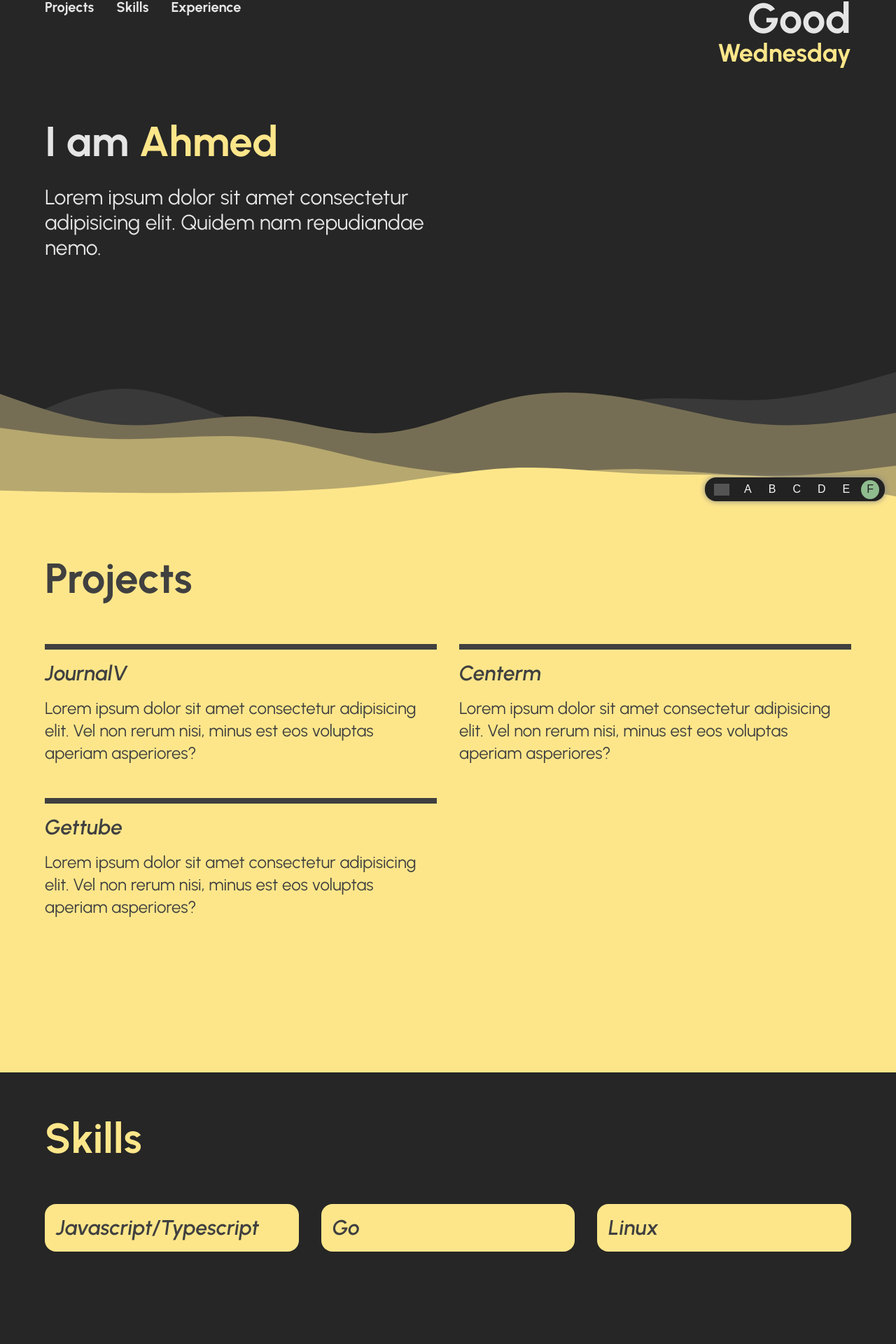
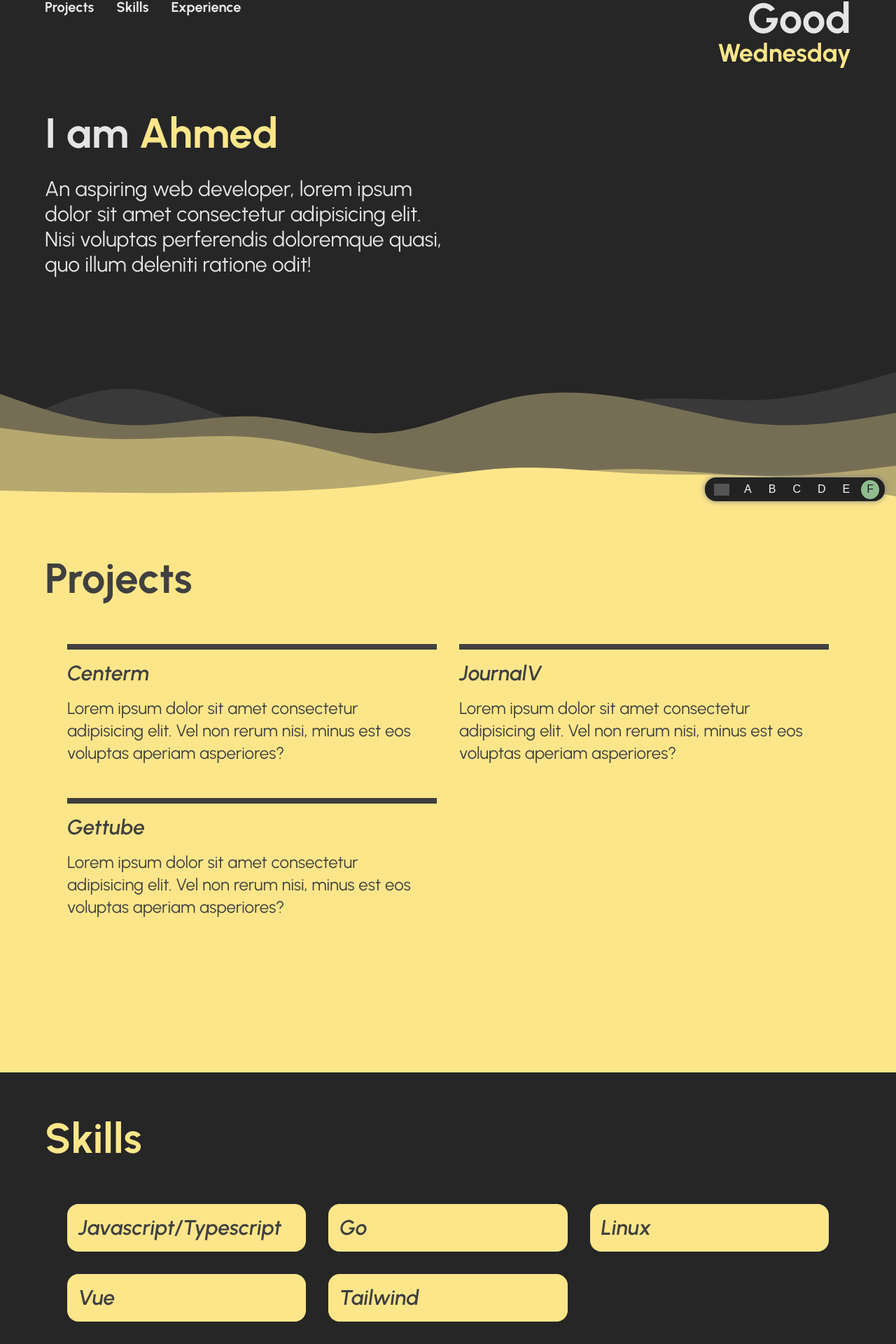
Before and after one commit to ahme-dev/portfolio-yellow, a Vue app: page / in a window 1280 px wide. Shown: the part 68-1988 px from the top of the page at 70% size. Built offline with nearby package versions, Linux system fonts and the light colour scheme; grey boxes are pictures that could not be loaded.

Commit message:
feat: use separate file to store info

```diff
--- a/src/App.vue
+++ b/src/App.vue
@@ -1,6 +1,7 @@
 <script setup lang="ts">
   import { useNow, useDateFormat } from "@vueuse/core";
   import Version from "./components/Version.vue";
+  import { info, skills, projects } from "./info";
 
   const formatted = useDateFormat(useNow(), "dddd");
 </script>
@@ -18,20 +19,11 @@
         :delay="100"
       >
         <a
-          href="#projects"
+          v-for="el in ['Projects', 'Skills', 'Experience']"
+          :href="'#' + el.toLocaleLowerCase()"
           class="text-xl font-bold cursor-pointer hover:(text-amber-200)"
-          >Projects</a
-        >
-        <a
-          href="#skills"
-          class="text-xl font-bold cursor-pointer hover:(text-amber-200)"
-          >Skills</a
-        >
-        <a
-          href="#experience"
-          class="text-xl font-bold cursor-pointer hover:(text-amber-200)"
-          >Experience</a
-        >
+          >{{ el }}
+        </a>
       </nav>
       <!-- navigate end -->
 
@@ -43,12 +35,9 @@
       >
         <h1 class="text-6xl font-bold">
           I am
-          <span class="text-amber-200">Ahmed</span>
+          <span class="text-amber-200">{{ info.name }}</span>
         </h1>
-        <p class="text-3xl">
-          Lorem ipsum dolor sit amet consectetur adipisicing elit. Quidem nam
-          repudiandae nemo.
-        </p>
+        <p class="text-3xl">{{ info.about }}</p>
       </div>
       <!-- name end -->
 
@@ -84,44 +73,20 @@
         <h1 class="text-6xl font-bold" v-motion-fade-visible :delay="100">
           Projects
         </h1>
-        <div class="grid grid-cols-1 md:(grid-cols-2) gap-8">
+        <div class="grid grid-cols-1 md:(grid-cols-2 px-8) gap-8">
           <!-- items -->
           <div
+            v-for="el in projects"
             class="flex flex-col gap-4 py-4 border-t-true-gray-700 border-t-8"
             v-motion-slide-visible-bottom
             :delay="200"
           >
-            <h2 class="text-3xl italic font-semibold">JournalV</h2>
+            <h2 class="text-3xl italic font-semibold">{{ el }}</h2>
             <p class="text-2xl">
               Lorem ipsum dolor sit amet consectetur adipisicing elit. Vel non
               rerum nisi, minus est eos voluptas aperiam asperiores?
             </p>
           </div>
-
-          <div
-            class="flex flex-col gap-4 py-4 border-t-true-gray-700 border-t-8"
-            v-motion-slide-visible-bottom
-            :delay="200"
-          >
-            <h2 class="text-3xl italic font-semibold">Centerm</h2>
-            <p class="text-2xl">
-              Lorem ipsum dolor sit amet consectetur adipisicing elit. Vel non
-              rerum nisi, minus est eos voluptas aperiam asperiores?
-            </p>
-          </div>
-
-          <div
-            class="flex flex-col gap-4 py-4 border-t-true-gray-700 border-t-8"
-            v-motion-slide-visible-bottom
-            :delay="200"
-          >
-            <h2 class="text-3xl italic font-semibold">Gettube</h2>
-            <p class="text-2xl">
-              Lorem ipsum dolor sit amet consectetur adipisicing elit. Vel non
-              rerum nisi, minus est eos voluptas aperiam asperiores?
-            </p>
-          </div>
-
           <!-- items end -->
         </div>
       </section>
@@ -139,28 +104,15 @@
         >
           Skills
         </h1>
-        <div class="grid grid-cols-1 md:(grid-cols-3) gap-8">
+        <div class="grid grid-cols-1 md:(grid-cols-3 px-8) gap-8">
           <!-- items -->
           <h2
+            v-for="el in skills"
             class="text-3xl italic font-semibold p-4 rounded-2xl bg-amber-200"
             v-motion-slide-visible-bottom
             :delay="200"
           >
-            Javascript/Typescript
-          </h2>
-          <h2
-            class="text-3xl italic font-semibold p-4 rounded-2xl bg-amber-200"
-            v-motion-slide-visible-bottom
-            :delay="200"
-          >
-            Go
-          </h2>
-          <h2
-            class="text-3xl italic font-semibold p-4 rounded-2xl bg-amber-200"
-            v-motion-slide-visible-bottom
-            :delay="200"
-          >
-            Linux
+            {{ el }}
           </h2>
         </div>
       </section>
--- /dev/null
+++ b/src/info.ts
@@ -0,0 +1,17 @@
+export const info = {
+  name: "Ahmed",
+  github: "https://github.com/ahmedkabd",
+  email: "mailto:ahmadkabdullah@pm.me",
+  about:
+    "An aspiring web developer, lorem ipsum dolor sit amet consectetur adipisicing elit. Nisi voluptas perferendis doloremque quasi, quo illum deleniti ratione odit!",
+};
+
+export const projects = ["Centerm", "JournalV", "Gettube"];
+
+export const skills = [
+  "Javascript/Typescript",
+  "Go",
+  "Linux",
+  "Vue",
+  "Tailwind",
+];
```
Also changed, not shown: 1 other file (tests, documents, lock files or other folders).
